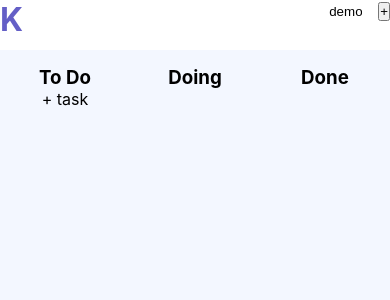
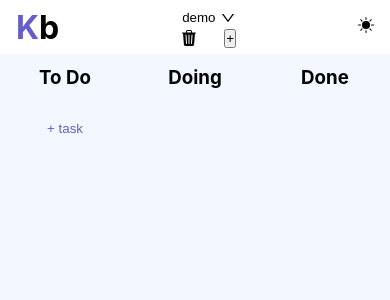
Before and after one commit to anmol1468/kanban, a React (Create React App) app: page / in a window 390 px wide. Shown: the top 300 px of the page. Built offline with nearby package versions, Linux system fonts and the light colour scheme.

Commit message:
styled project component (header) for mobile

```diff
--- a/src/componenets/Projects/Projects.jsx
+++ b/src/componenets/Projects/Projects.jsx
@@ -5,7 +5,7 @@ import { addProject, removeProject, changeVisibleProject } from '../projectSlice
 import { useDispatch } from 'react-redux'
 import { FaClipboardList } from 'react-icons/fa'
 import { HiOutlineSun, HiOutlineMoon } from 'react-icons/hi'
-import { BsFillTrash3Fill } from 'react-icons/bs'
+import { BsFillTrash3Fill, BsFillSunFill, BsMoonFill } from 'react-icons/bs'
 import { AiOutlineDown } from 'react-icons/ai'
 import { toggleTheme } from '../../themeSlice'
 
@@ -67,8 +67,9 @@ const Projects = ({changeTheme, setShowProjectPrompt}) => {
     {/* the code below is for smaller screens only */}
 
     <div className={styles.responsiveProjects}>
-      <h1><span>K</span>anban</h1>
+      <h1><span>K</span>b</h1>
 
+      <div className={styles.projectOptions}>
       <div>
       <select name="visibleProject" id="visibleProject"
       onChange={(e) => {
@@ -80,15 +81,23 @@ const Projects = ({changeTheme, setShowProjectPrompt}) => {
 
           key={index}
           >{project.name}
-          <AiOutlineDown/>
+
           </option>
 
         })}
       </select>
+      <AiOutlineDown/>
+      </div>
+      <div>
       <BsFillTrash3Fill onClick={() => {
             return (removeProjectHandler(projects[visibleProjectIndex].id))
           }} ></BsFillTrash3Fill>
       <button onClick={showProjectPrompt} >+</button>
+      </div>
+      </div>
+
+      <div className={styles.theme}>
+        {nightMode? <BsMoonFill onClick={onToggle} ></BsMoonFill>: <BsFillSunFill onClick={onToggle} ></BsFillSunFill>}
       </div>
     </div>
     </>
--- a/src/componenets/Projects/Projects.module.scss
+++ b/src/componenets/Projects/Projects.module.scss
@@ -150,33 +150,61 @@
 
 .responsiveProjects {
   display: none;
+  padding: 0.4rem 1rem;
   color: #fff;
   position: fixed;
   width: 100%;
   justify-content: space-between;
+  align-items: center;
   background-color: var(--background-1);
-  z-index: 9999;
+  z-index: 999;
 
   @include respond(eight) {
     display: flex;
   }
 
   h1 {
+    color: var(--main-text-color);
+    letter-spacing: 0px;
 
     span {color: var(--color-primary);}
   }
 
+  .projectOptions {
+    display: flex;
+    flex-direction: column;
+    align-items: center;
 
-  select {
+    >div {
+      display: flex;
+      align-items: center;
+      justify-content: space-between;
+      width: 100%;
+      margin-top: 0.2rem;
+    }
+
+    select {
     background-color: transparent;
     border: none;
+    outline: none;
     color: var(--main-text-color);
+    margin-right: 0.3rem;
+
+    option {
+      color: var(--main-text-color);
+      padding: 0.5rem;
+    }
 
 
     // code lines below are to remove the default down arrow in select
     appearance: none;
     text-indent: 1px;
     text-overflow: '';
+  }
+  }
 
+  svg {
+    color: var(--main-text-color  );
+    // filter: brightness(1.5);
   }
 }
--- a/src/componenets/state/State.jsx
+++ b/src/componenets/state/State.jsx
@@ -14,7 +14,7 @@ function State({type, list, ref1, setShowPrompt}) {
         {list?.map(task => <li key={task.id}><Card info={task.info} id={task.id} description={task.description} /></li> )}
         {window.innerWidth<799 && type==='To Do' && <li onClick={() => {
           setShowPrompt(true)
-        }}>+ task</li>  }
+        }}><button> + task</button></li>  }
       </ul>
     </div>
   )
--- a/src/componenets/state/State.module.scss
+++ b/src/componenets/state/State.module.scss
@@ -9,6 +9,13 @@
 
     li {
       list-style: none;
+
+      button {
+        margin-top: 2rem;
+        background-color: transparent;
+        border: none;
+        color: var(--color-primary);
+      }
     }
   }
 }
```
